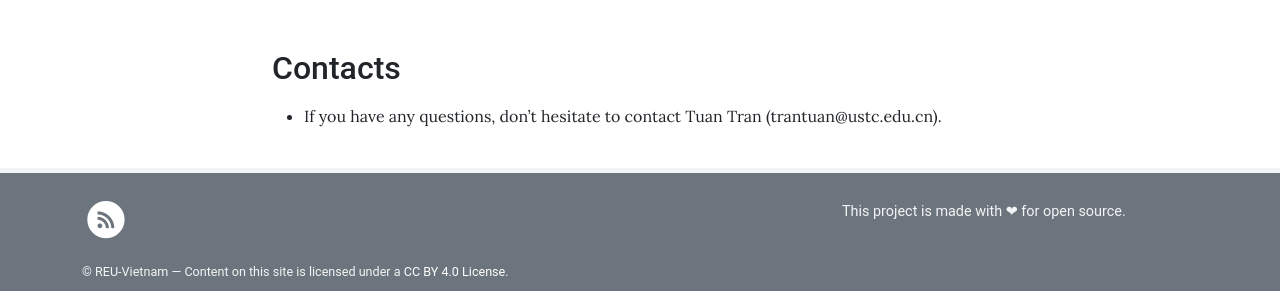
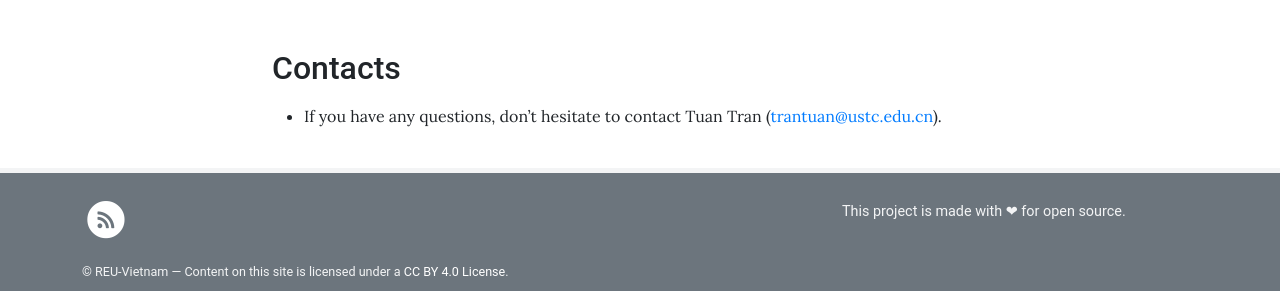
Before and after one commit to adm-vietnam/adm-vietnam.github.io, a Jekyll site: the page built from pages/home.md, in a window 1280 px wide. Shown: the part 1331-1622 px from the top of the page. Built offline with Jekyll 4.4.1, drawn with Linux system fonts in a browser that asks for light colours; part of the change alters nothing that is shown.

```diff
--- a/pages/home.md
+++ b/pages/home.md
@@ -65,4 +65,4 @@ This program is open to undergraduate and master's students at Vietnamese univer
 </div>
 
 ## Contacts
-- If you have any questions, don't hesitate to contact Tuan Tran (trantuan@ustc.edu.cn).
+- If you have any questions, don't hesitate to contact Tuan Tran (<a href="mailto:trantuan@ustc.edu.cn">trantuan@ustc.edu.cn</a>).
```
